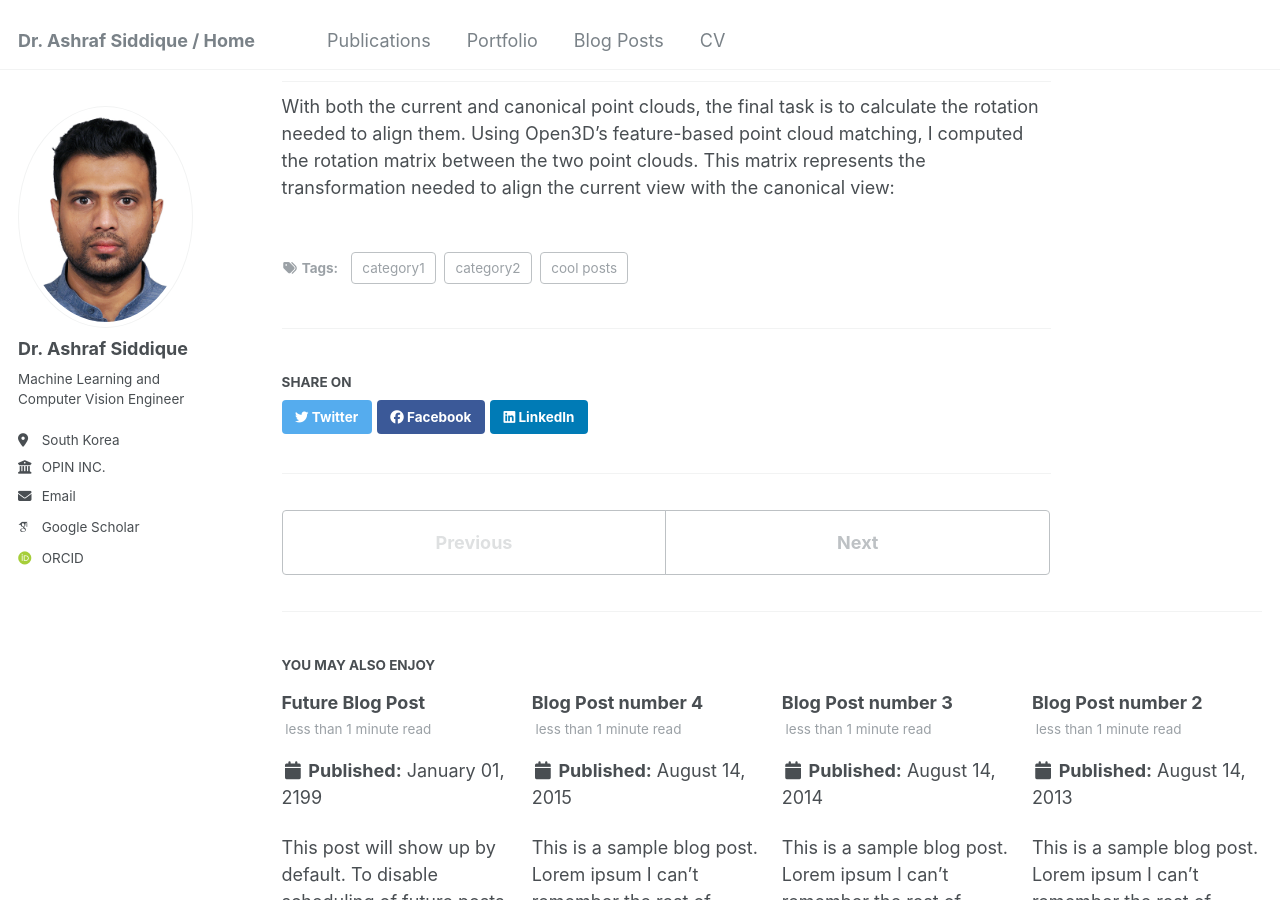
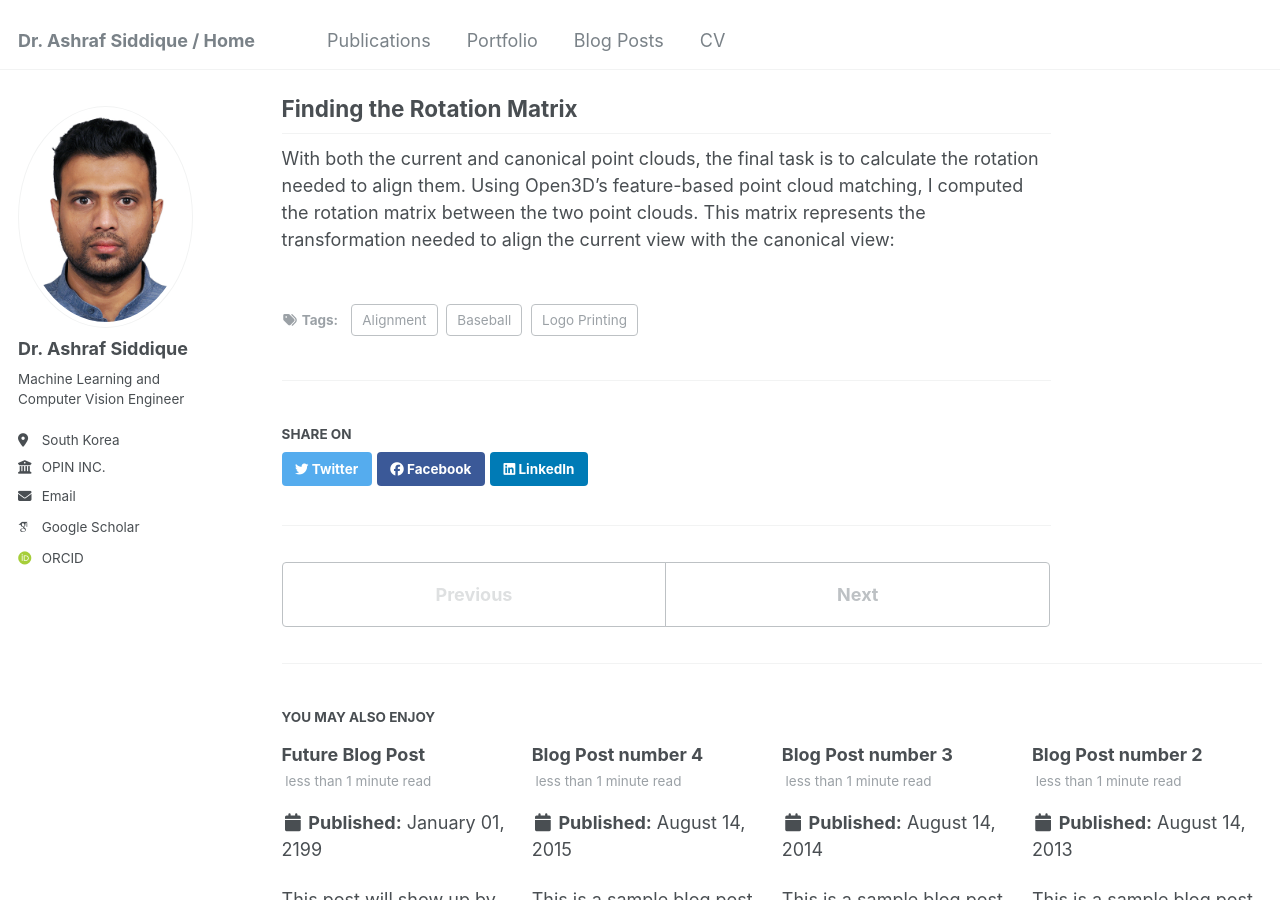
Before and after one commit to arif2127/arif2127.github.io, a Jekyll site: the page built from _posts/2012-08-14-blog-post-1.md, in a window 1280 px wide and 900 px high, scrolled down 3185 px. Built offline with Jekyll 4.4.1, drawn with Linux system fonts in a browser that asks for light colours; some web fonts are replaced.

Commit message:
First Draft

```diff
--- a/_posts/2012-08-14-blog-post-1.md
+++ b/_posts/2012-08-14-blog-post-1.md
@@ -3,9 +3,9 @@ title: '3D Alignment for Precision Logo Printing on Baseballs'
 date: 2012-08-14
 permalink: /posts/2012/08/blog-post-1/
 tags:
-  - cool posts
-  - category1
-  - category2
+  - Baseball
+  - Logo Printing
+  - Alignment
 ---
 
 In the world of product customization, precise logo placement on curved surfaces like baseballs presents a unique challenge. To address this, I developed a 3D alignment framework that leverages computer vision techniques and a multi-camera setup to ensure accurate positioning and alignment of logos on baseballs by understanding their orientation in 3D space.
@@ -28,6 +28,8 @@ Each stage builds upon the last, leading to a final calculation of the rotationa
 To start, I placed three cameras around the stationary baseball, each capturing different angles. Calibration is crucial for accurate measurements, so I used a standard chessboard pattern to calibrate each camera individually. This process involves:
 - Capturing multiple images of the chessboard from each camera.
 - Calculating intrinsic parameters (focal length, optical center, etc.) and extrinsic parameters (rotation and translation with respect to world coordinates) from the chessboard points.
+
+<img src="images/calibration.gif" alt="Alt text" width="600" height="200">
 
 This calibration is key to accurately projecting 2D image points into the 3D world.
 
```
Also changed, not shown: images/calibration.gif (added).
